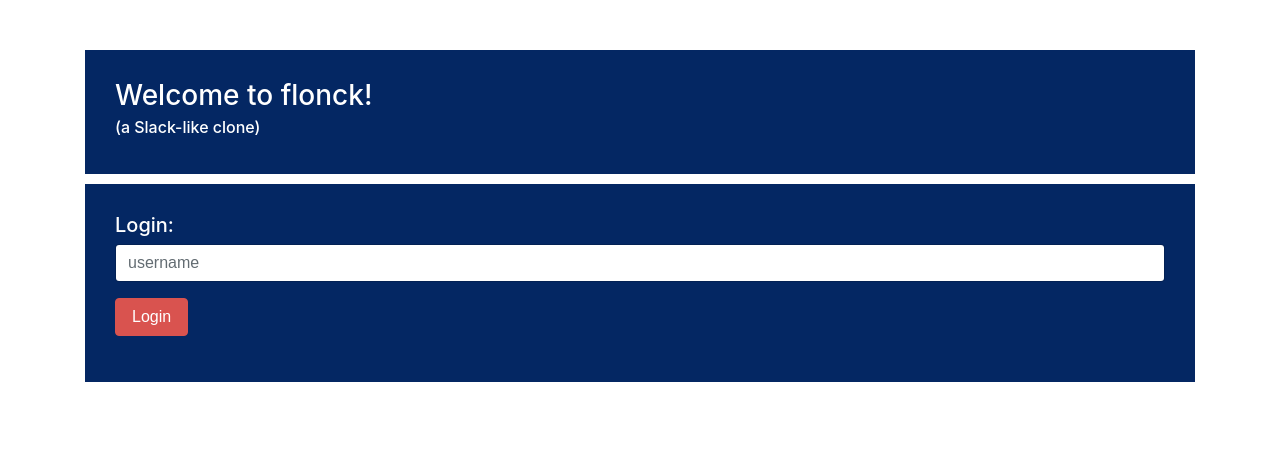
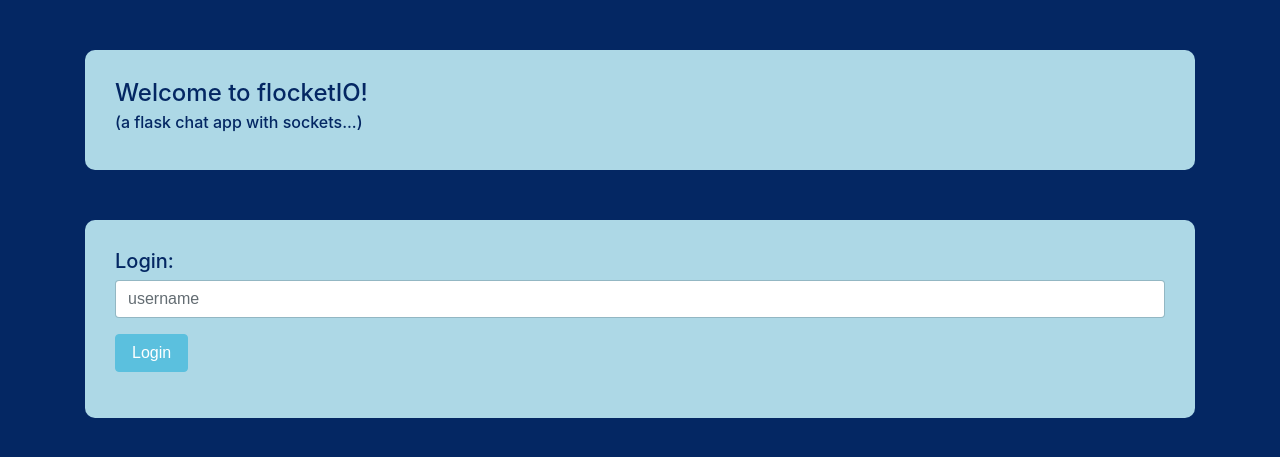
Before and after one commit to ferbcn/flocketio, a Flask app: page / in a window 1280 px wide. Shown: the top 457 px of the page. Run offline with Flask 2, Linux system fonts and the light colour scheme; some libraries are stand-ins or nearby versions.

Commit message:
style changes

```diff
--- a/static/style.css
+++ b/static/style.css
@@ -1,11 +1,17 @@
+
+table {
+  margin-left: 5%;
+  width: 90%;
+}
+
 .post_id{
-  color: #042763;
+  color: white;
   font-size: 0px;
 }
 
 .input-area{
-  color: #042763;
-	background: #ffffff;
+  color: white;
+	background: #042763;
 	padding: 5px;
   padding-left: 5%;
 	overflow: hidden;
@@ -13,9 +19,16 @@
 	left: 0;
 	right: 0;
 	bottom: 0;
-	border-top: 1px solid #cfdae1;
+  border-radius: 10px;
   z-index: -1;
+  padding-top: 10px;
+  padding-bottom: 20px;
+  padding-right: 40px;
+}
+
+.container {
   margin-top: 10px;
+  margin-bottom: 50px;
 }
 
 @keyframes hide {
@@ -57,7 +70,7 @@
         height: 100%;
         line-height: 100%;
         padding: 30px;
-        background-color: #8c1520;
+        background-color: #042763;
     }
 }
 
@@ -68,6 +81,7 @@
         line-height: 100%;
         padding: 30px;
         margin-bottom: 10px;
+        background-color: #042763;
 
     }
     50% {
@@ -75,14 +89,14 @@
         height: 100%;
         line-height: 100%;
         padding: 30px;
-        background-color: #8c1520;
+        background-color: white;
     }
     100% {
         opacity: 1;
         height: 100%;
         line-height: 100%;
         padding: 30px;
-        background-color: #042763;
+        background-color: lightblue;
     }
 }
 
@@ -121,45 +135,40 @@
 }
 
 .post {
-    color: white;
-    background-color: #042763;
+    color: #042763;
+    background-color: lightblue;
     padding: 50px;
     margin-bottom: 10px;
     animation-name: appear;
     animation-duration: 0.5s;
     animation-fill-mode: forwards;
     animation-play-state: play;
+    border-radius: 10px;
+
 }
 
 .chans {
-    color: white;
-    background-color: #042763;
+    color: #042763;
+    background-color: lightblue;
     padding: 50px;
     margin-bottom: 10px;
     animation-name: join;
     animation-duration: 0.5s;
     animation-fill-mode: forwards;
     animation-play-state: paused;
+    border-radius: 10px;
 }
 
 .heads {
-    color: white;
-    background-color: #042763;
+    color: #042763;
+    background-color: lightblue;
     padding: 50px;
     margin-bottom: 10px;
     animation-name: join;
     animation-duration: 0.5s;
     animation-fill-mode: forwards;
     animation-play-state: paused;
-}
-
-body {
-    padding-bottom: 50px;
-}
-
-table {
-  margin-left: 5%;
-  width: 90%;
+    border-radius: 10px;
 }
 
 #svg {
--- a/templates/layout.html
+++ b/templates/layout.html
@@ -1,7 +1,7 @@
 <!DOCTYPE html>
 <html>
     <head>
-        <title>Flonck!</title>
+        <title>FlocketIO</title>
         <script src="https://cdnjs.cloudflare.com/ajax/libs/handlebars.js/4.0.11/handlebars.min.js"></script>
         <script src="https://d3js.org/d3.v4.min.js"></script>
         <script type="text/javascript" src="//cdnjs.cloudflare.com/ajax/libs/socket.io/1.3.6/socket.io.min.js"></script>
--- a/templates/login.html
+++ b/templates/login.html
@@ -10,12 +10,14 @@
       }
   });
 
+  document.body.style.backgroundColor = "#042763";
+
 </script>
 
 <div class="container" style="margin-top: 50px">
   <div class="heads">
-      <h3>Welcome to flonck!</h3>
-      <h6>(a Slack-like clone)<h6>
+      <h4>Welcome to flocketIO!</h4>
+      <h6>(a flask chat app with sockets...)<h6>
       </div>
 {% endblock %}
 
@@ -27,7 +29,7 @@
       <h5>Login:</h5>
         <form action="{{ url_for('login') }}" method="post">
             <p><input type="text" class="form-control" name="username" placeholder="username"></p>
-            <p><button class="btn btn-danger">Login</button></p>
+            <p><button class="btn btn-info">Login</button></p>
         </form>
   </div>
 </div>
```
Also changed, not shown: templates/channel.html (+23 -20 lines), templates/list_channels.html (+10 -12 lines), README.md, screenshot.png (added).
